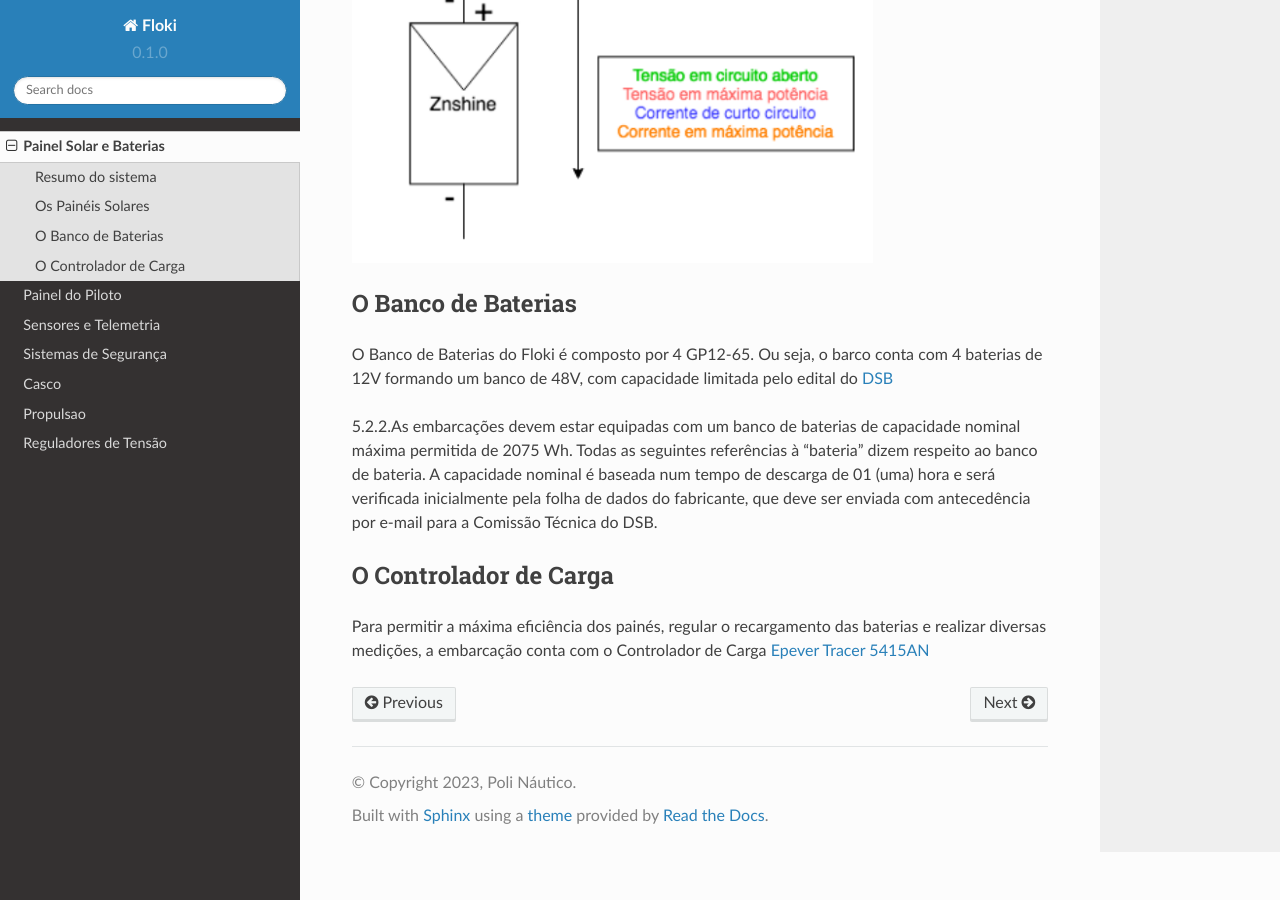
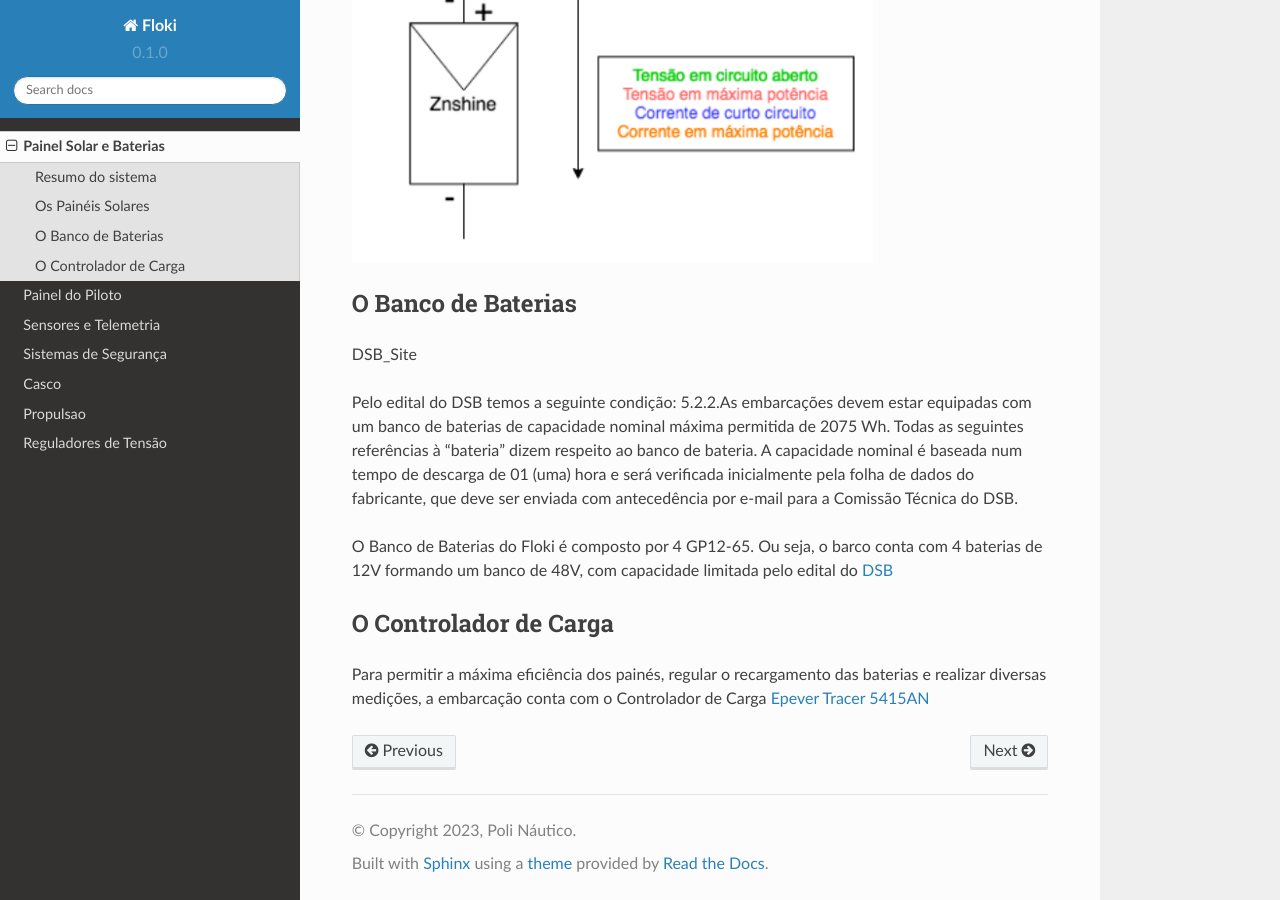
Before and after one commit to polinautico/RTD-Floki, a Sphinx documentation site: the page built from docs/source/sistema_eletrico.rst, in a window 1280 px wide and 900 px high, scrolled down 1467 px. Built offline with Sphinx 7.4.7 and the Read the Docs theme 2.0.0, drawn with Linux system fonts in a browser that asks for light colours.

Commit message:
referencias?

```diff
--- a/docs/source/sistema_eletrico.rst
+++ b/docs/source/sistema_eletrico.rst
@@ -20,9 +20,12 @@ Os painéis foram arranjados em série para evitar perdas na linha, bem como usa
 O Banco de Baterias
 ----
 
+:ref:`DSB_Site`
+
+Pelo edital do DSB temos a seguinte condição:
+_`5.2.2.As embarcações devem estar equipadas com um banco de baterias de capacidade nominal máxima permitida de 2075 Wh. Todas as seguintes referências à “bateria” dizem respeito ao banco de bateria. A capacidade nominal é baseada num tempo de descarga de 01 (uma) hora e será verificada inicialmente pela folha de dados do fabricante, que deve ser enviada com antecedência por e-mail para a Comissão Técnica do DSB.`
+
 O Banco de Baterias do Floki é composto por 4 GP12-65. Ou seja, o barco conta com 4 baterias de 12V formando um banco de 48V, com capacidade limitada pelo edital do `DSB <https://desafiosolar.com.br/>`_
-
-5.2.2.As embarcações devem estar equipadas com um banco de baterias de capacidade nominal máxima permitida de 2075 Wh. Todas as seguintes referências à “bateria” dizem respeito ao banco de bateria. A capacidade nominal é baseada num tempo de descarga de 01 (uma) hora e será verificada inicialmente pela folha de dados do fabricante, que deve ser enviada com antecedência por e-mail para a Comissão Técnica do DSB.
 
 O Controlador de Carga
 ----
```
Also changed, not shown: docs/source/DSB.rst (added, +8 -0 lines).
